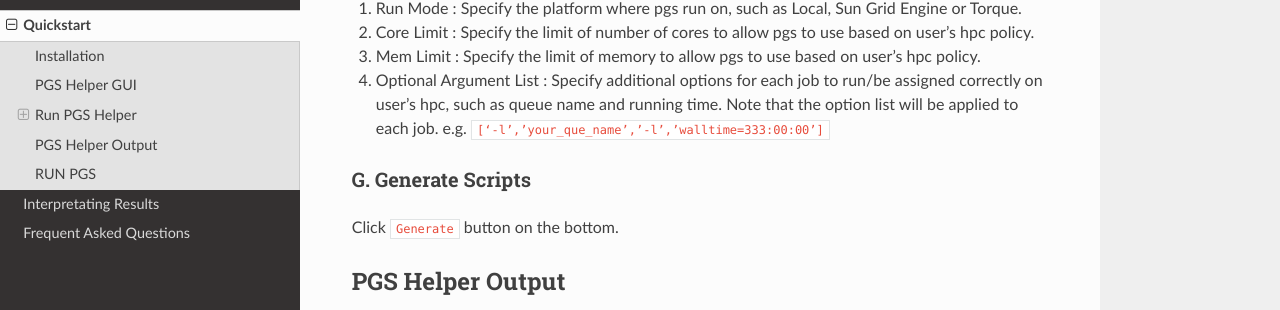
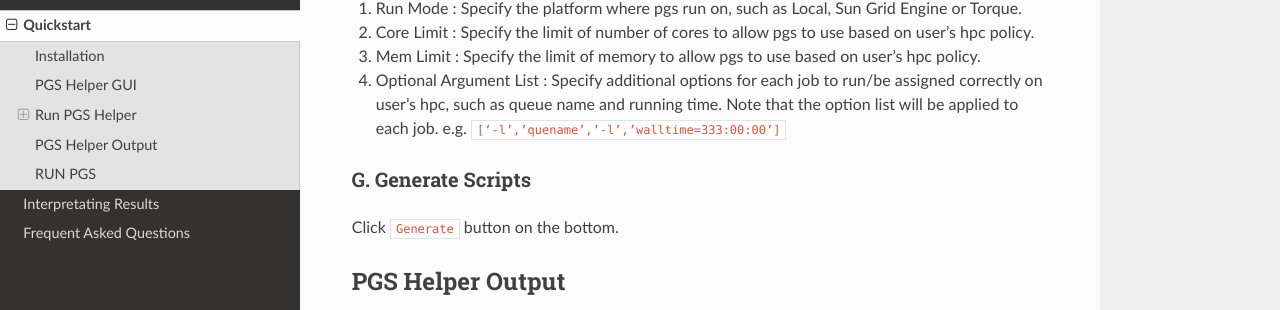
Before and after one commit to alberlab/pgs, a Sphinx documentation site: the page built from docs/quickstart.rst, in a window 1280 px wide and 900 px high, scrolled down 2991 px. Shown: the part 137-447 px from the top of the window. Built offline with Sphinx 7.4.7 and the Read the Docs theme 2.0.0, drawn with Linux system fonts in a browser that asks for light colours.

Commit message:
Update quickstart.rst

```diff
--- a/docs/quickstart.rst
+++ b/docs/quickstart.rst
@@ -119,7 +119,7 @@ F. Command Setup
 2. Core Limit : Specify the limit of number of cores to allow pgs to use based on user’s hpc policy.
 3. Mem Limit : Specify the limit of memory to allow pgs to use based on user’s hpc policy.
 4. Optional Argument List : Specify additional options for each job to run/be assigned correctly on user’s hpc, such as queue name and running time. Note that the option list will be applied to each job.
-   e.g. ``[‘-l’,’your_que_name’,’-l’,’walltime=333:00:00’]``
+   e.g. ``[‘-l’,’quename’,’-l’,’walltime=333:00:00’]``
 
 G. Generate Scripts
 ~~~~~~~~~~~~~~~~~~~
```
